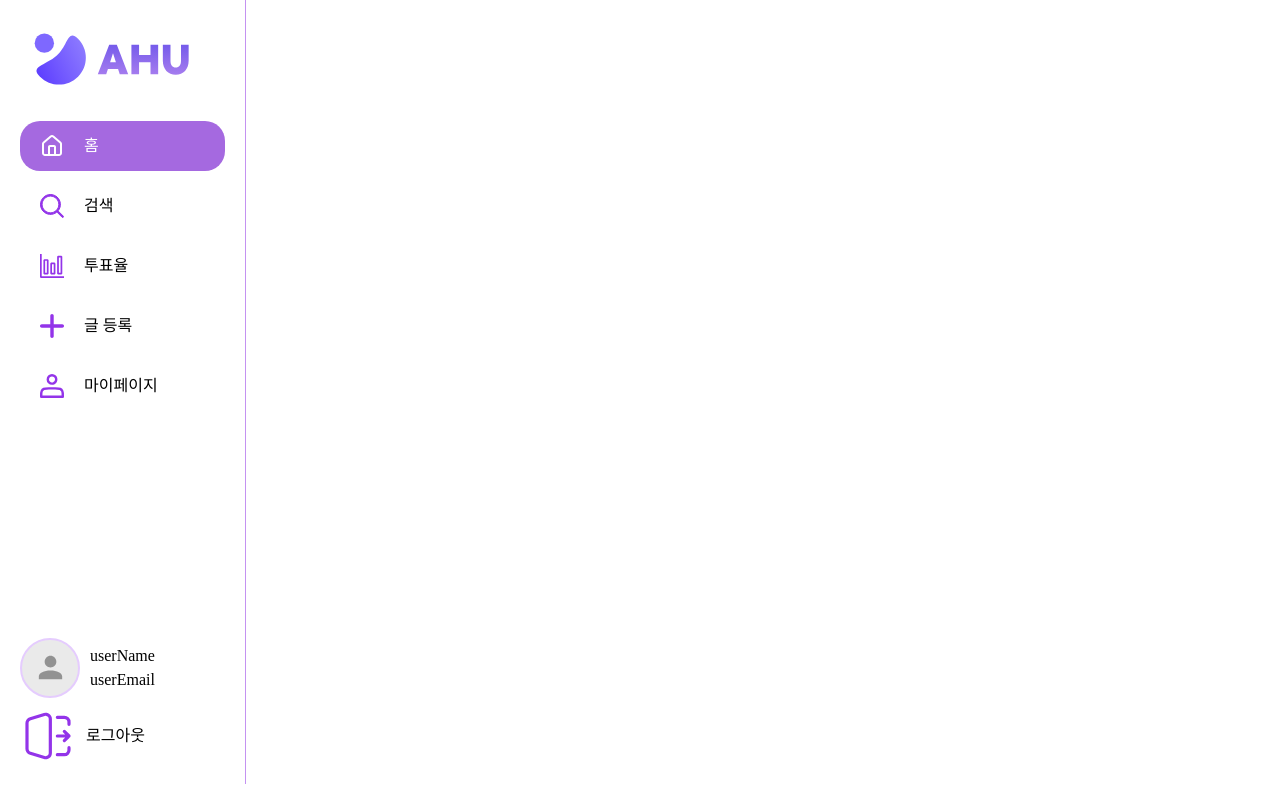
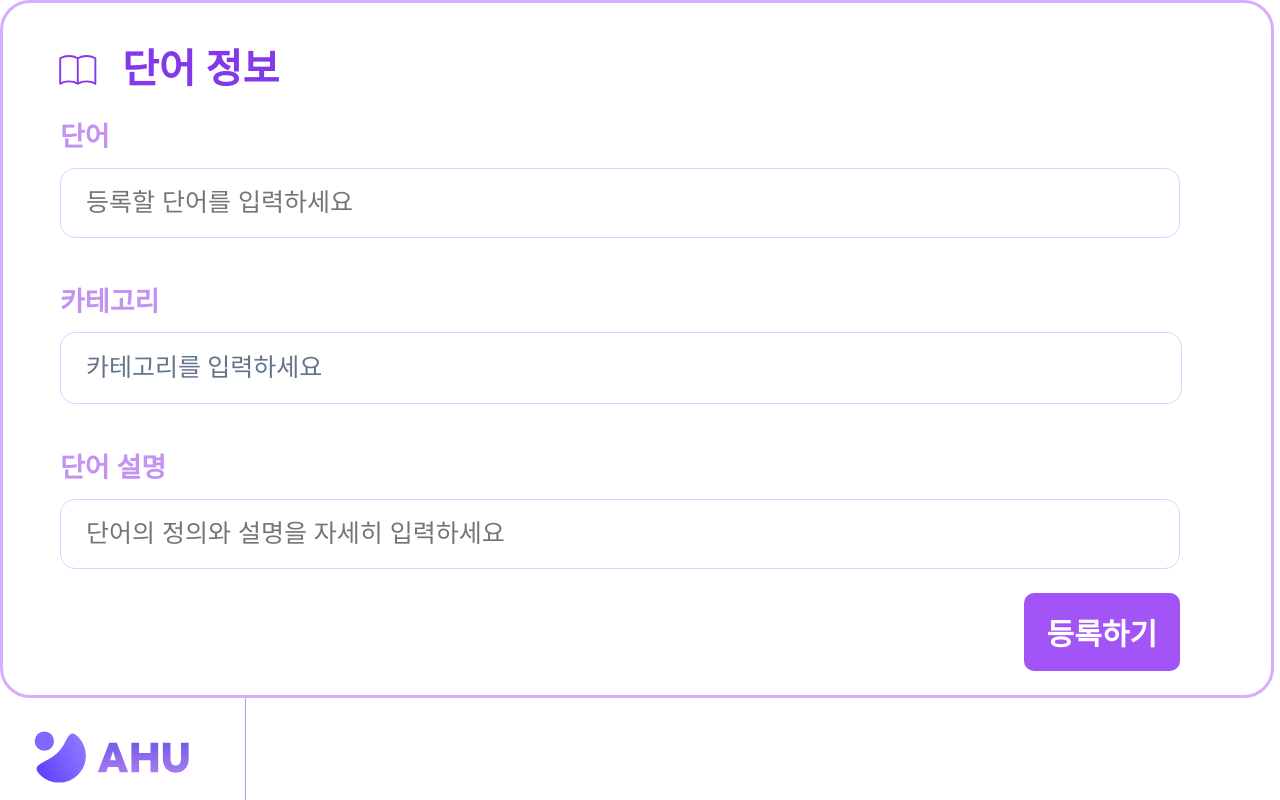
Before and after one commit to dsm-hackerton-12/AHU_FrontEnd, a React (Vite) app: page /w in a window 1280 px wide. Shown: the top 800 px of the page. Built offline with nearby package versions, Linux system fonts and the light colour scheme.

Commit message:
feat :: 단어 등록 컴포넌트 개발

```diff
--- a/src/Router.tsx
+++ b/src/Router.tsx
@@ -1,7 +1,11 @@
+import {BrowserRouter, Routes, Route} from "react-router-dom"
+import TopTextLayer from "./components/topTextLayer/TopTextLayer"
+import RecommendKeywrod from "./components/recommendKeyword/RecommedKeyword"
 import styled from "@emotion/styled"
 import { BrowserRouter, Routes, Route } from "react-router-dom"
 import Home from "./pages/Home"
 import Aside from "./components/Aside/Index"
+import WordInfo from "./components/wordInfo/WordInfo"
 import Search from "./pages/Search"
 
 const Body = styled.div`
@@ -13,6 +17,12 @@ const Body = styled.div`
 export default function Router() {
   return (
     <BrowserRouter>
+      <Routes>
+        <Route path="/t" element={<TopTextLayer title="이선우" text="공부해" />} />
+        <Route path="/r" element={<RecommendKeywrod />}></Route>
+        <Route path="/" element={<Aside />} />
+        <Route path="/w" element={<WordInfo />}></Route>
+      </Routes>
       <Body>
         <Aside />
         <Routes>
--- /dev/null
+++ b/src/components/wordInfo/WordInfo.tsx
@@ -0,0 +1,163 @@
+import { useState } from "react"
+import styled from "@emotion/styled"
+import Img from "../../assets/SVG/BookImg.svg"
+
+function WordInfo() {
+  const [Inputvalue, setInputValue] = useState('')
+  const [categoryText, setCategoryText] = useState(true)
+  const [category, setCategory] = useState(false)
+
+  function DropDownOpen() {
+    setCategory(true);
+  }
+
+  function DropDownClose(value: string) {
+    setCategory(false);
+    setCategoryText(false);
+    setInputValue(value)
+  }
+
+  return (
+    <WordInfoContainer>
+      <WordInfoTitleBox>
+        <BookImg src={Img}></BookImg>
+        <WordInfoTitle>단어 정보</WordInfoTitle>
+      </WordInfoTitleBox>
+      <FormContiner>
+        <FormBox>
+          <FormTitle>단어</FormTitle>
+          <WordInput type="text" placeholder="등록할 단어를 입력하세요"></WordInput>
+        </FormBox>
+        <FormBox>
+          <FormTitle>카테고리</FormTitle>
+          <CategoryInput onClick={DropDownOpen}>
+            {categoryText && <CategoryInputText>카테고리를 입력하세요</CategoryInputText>}
+            {!categoryText && <CategoryInputText>{Inputvalue}</CategoryInputText>}
+          </CategoryInput>
+          {category && (
+            <OptionBox>
+              <Option onClick={() => {DropDownClose("개발")}}>개발</Option>
+              <Option onClick={() => {DropDownClose("디자인")}}>디자인</Option>
+              <Option onClick={() => {DropDownClose("비지니스")}}>비지니스</Option>
+              <Option onClick={() => {DropDownClose("기술")}}>기술</Option>
+              <Option onClick={() => {DropDownClose("마케팅")}}>마케팅</Option>
+              <Option onClick={() => {DropDownClose("기타")}}>기타</Option>
+            </OptionBox>)}
+        </FormBox>
+        <FormBox>
+          <FormTitle>단어 설명</FormTitle>
+          <WordInput type="text" placeholder="단어의 정의와 설명을 자세히 입력하세요"></WordInput>
+        </FormBox>
+      </FormContiner>
+      <SubmitButtonBox>
+        <SubmitButton>등록하기</SubmitButton>
+      </SubmitButtonBox>
+    </WordInfoContainer>
+  )
+}
+
+const WordInfoContainer = styled.div`
+  width: 1268px;
+  border: 3px solid #D8ADFF;
+  border-radius: 30px;
+`
+const WordInfoTitleBox = styled.div`
+  display: flex;
+  align-items: center;
+  padding: 37px 0 0 56px;
+`
+const BookImg = styled.img`
+  width: 38px;
+  height: 30px;
+`
+const WordInfoTitle = styled.h2`
+  font-size: 40px;
+  font-weight: 600;
+  color: #8338E9;
+  margin: 0 0 0 25px;
+`
+const FormContiner = styled.div`
+  display: flex;
+  flex-direction: column;
+  gap: 44px;
+  padding: 17px 0 24px 57px;
+`
+const FormBox = styled.div`
+  position: relative;
+  display: flex;
+  flex-direction: column;
+  gap: 10px;
+`
+const FormTitle = styled.span`
+  font-size: 27px;
+  font-weight: 800;
+  color: #C492F1;
+`
+const WordInput = styled.input`
+  box-sizing: border-box;
+  padding: 20px 25px;
+  font-size: 25px;
+  font-weight: 400;
+  color: #64758B;
+  border: 1px solid #E5CCFE;
+  border-radius: 15px;
+  width: 1120px;
+  height: 70px;
+  outline: none;
+`
+const CategoryInput = styled.div`
+  border: 1px solid #E5CCFE;
+  border-radius: 15px;
+  width: 1120px;
+  height: 70px;
+  display: flex;
+  align-items: center;
+`
+const CategoryInputText = styled.span`
+  font-size: 25px;
+  font-weight: 400;
+  padding: 0 25px;
+  color: #64758B;
+`
+const Option = styled.span`
+  box-sizing:border-box;
+  font-size: 25px;
+  font-weight: 400;
+  color: #575757;
+  width: 175px;
+  padding: 8px 0 7px 43px;
+
+  &:hover{
+    background-color: #FFF2F9;
+    border-radius: 15px;
+  }
+`
+const OptionBox = styled.div`
+  position: absolute;
+  top: 140px;
+  z-index: 1;
+  box-sizing: border-box;
+  width: 192px;
+  display: flex;
+  flex-direction: column;
+  border: 3px solid #E5CCFE;
+  border-radius: 20px;
+  padding: 9px 9px 9px 8px;
+  background-color: white;
+`
+const SubmitButtonBox = styled.div`
+  display: flex;
+  justify-content: flex-end;
+`
+const SubmitButton = styled.button`
+  background-color: #A254F6;
+  color: white;
+  border-radius: 10px;
+  border: none;
+  font-size: 30px;
+  font-weight: 600;
+  margin: 0 91px 24px 0;
+  padding: 17px 23px;
+`
+
+export default WordInfo;
```
Also changed, not shown: src/assets/SVG/BookImg.svg (added).
